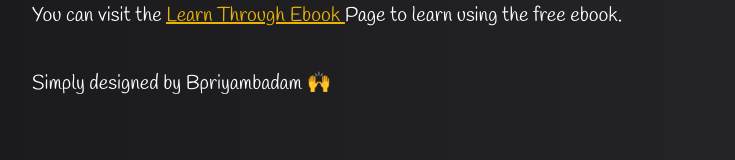
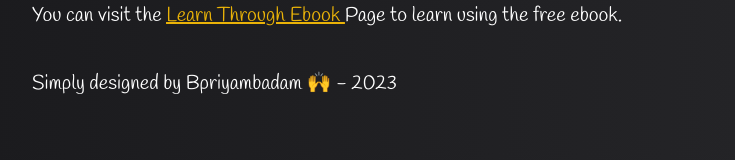
Before and after one commit to bayupriyambada/myportfolio, a Next.js app: page / in a window 1280 px wide. Shown: the part 587-747 px from the top of the page, without its empty margins (272-1007 px from the left). Built offline with nearby package versions, Linux system fonts and the light colour scheme.

Commit message:
add padding in footer 2

```diff
--- a/components/footer.js
+++ b/components/footer.js
@@ -1,7 +1,7 @@
 const Footer = () => {
   return (
     <div className="md:mt-10 mt-5 lg:p-0 p-5">
-      <span className="text-xl text-white">Simply designed by Bpriyambadam 🙌</span>
+      <span className="text-xl text-white">Simply designed by Bpriyambadam 🙌 - 2023</span>
     </div>
   )
 }
```
